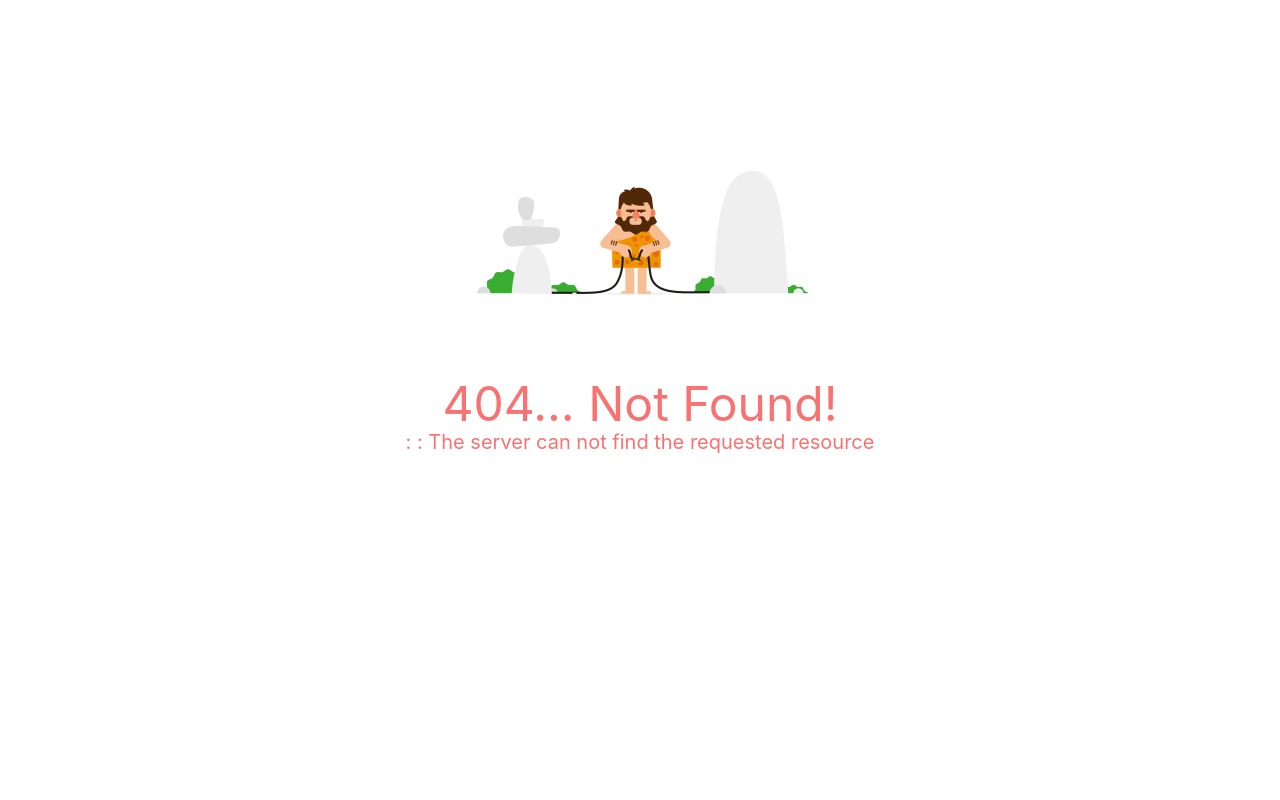
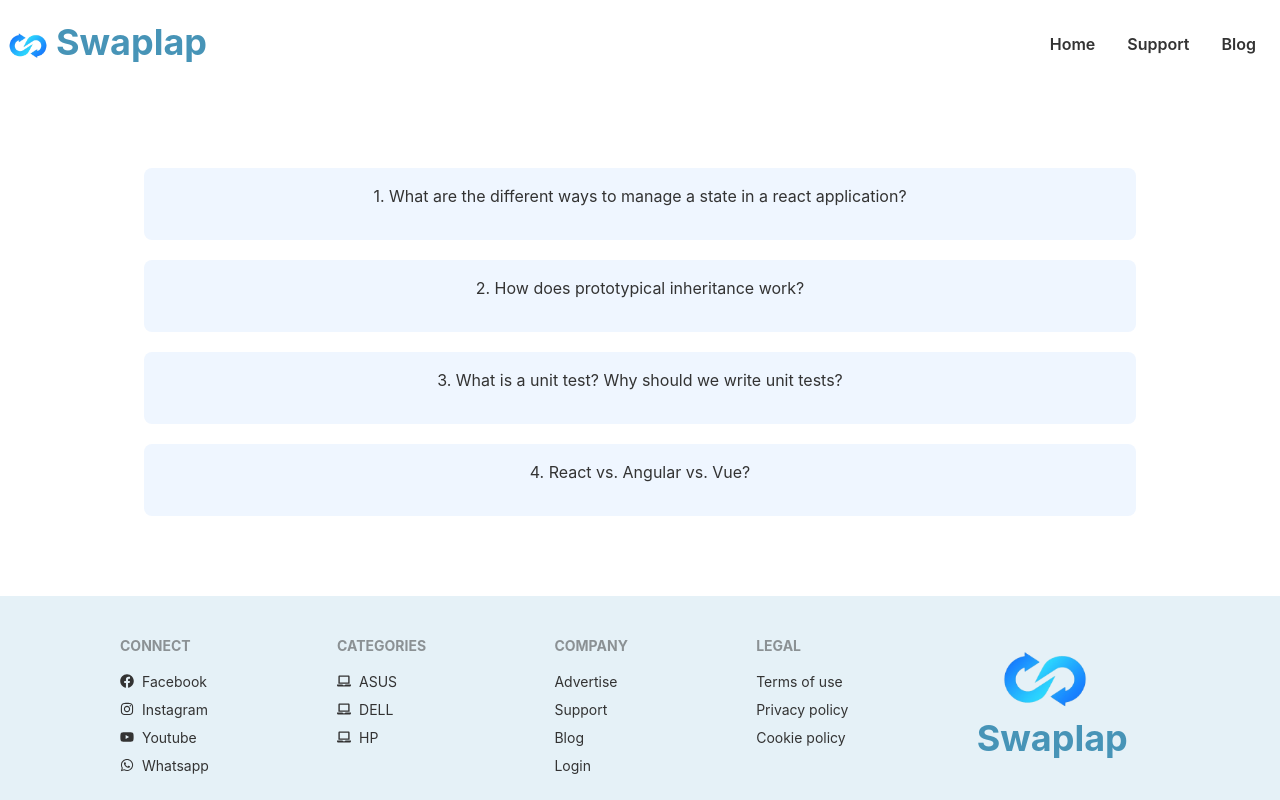
Before and after one commit to mrseeker53/swaplap-client, a React (Create React App) app: page /blog in a window 1280 px wide. Before the commit this address had no page. Shown: the top 800 px of the page. Built offline with nearby package versions, Linux system fonts and the light colour scheme.

Commit message:
Added Blog

```diff
--- /dev/null
+++ b/src/Pages/Blog/Blog.js
@@ -0,0 +1,85 @@
+import React from 'react';
+import useTitle from '../../hooks/useTitle';
+
+const Blog = () => {
+    // Dynamic title using hook
+    useTitle('Blog');
+
+    return (
+        // use grid
+        <div className='grid grid-cols-1 gap-5 my-20 mx-12 md:mx-36'>
+            <details className='bg-blue-50 rounded-lg flex justify-center pb-4 px-20'>
+                {/* question */}
+                <summary className='py-4 flex justify-between duration-200 ease-in cursor-pointer'>
+                    1. What are the different ways to manage a state in a react application?
+                </summary>
+                <hr />
+                {/* answer */}
+                <div className='py-4 px-6 text-md text-justify'>
+                    The <strong>four types of React State</strong> to manage a react application.
+                    <br />
+                    <br />
+                    <strong>Local (UI) state:</strong> Local state is data we manage in one or another component.
+                    Local state is most often managed in React using the useState hook.
+                    <br />
+                    <br />
+                    <strong>Global (UI) state:</strong> Global state is data we manage across multiple components. Global state is necessary when we want to get and update data anywhere in our app, or in multiple components at least.
+                    <br />
+                    <br />
+                    <strong>Server state:</strong> Data that comes from an external server that must be integrated with our UI state. Server state is a simple concept, but can be hard to manage alongside all of our local and global UI state.
+                    <br />
+                    <br />
+                    <strong>URL state:</strong> Data that exists on our URLs, including the pathname and query parameters. URL state is often missing as a category of state, but it is an important one.
+                </div>
+            </details>
+            <details className='bg-blue-50 rounded-lg flex justify-center pb-4 px-20'>
+                {/* question */}
+                <summary className='py-4 flex justify-between duration-200 ease-in cursor-pointer'>
+                    2. How does prototypical inheritance work?
+                </summary>
+                <hr />
+                {/* answer */}
+                <div className='py-4 px-6 text-md text-justify'>
+                The<strong> Prototypal Inheritance</strong> is a feature in javascript used to add methods and properties in objects. It is a method by which an object can inherit the properties and methods of another object. Traditionally, in order to get and set the [[Prototype]] of an object, we use Object.getPrototypeOf and Object.setPrototypeOf. Nowadays, in modern language, it is being set using __proto__.
+                </div>
+            </details>
+            <details className='bg-blue-50 rounded-lg flex justify-center pb-4 px-20'>
+                {/* question */}
+                <summary className='py-4 flex justify-between duration-200 ease-in cursor-pointer'>
+                    3. What is a unit test? Why should we write unit tests?
+                </summary>
+                <hr />
+                {/* answer */}
+                <div className='py-4 px-6 text-md text-justify'>
+                    <strong>Unit testing</strong> a testing technique using which individual modules are tested to determine if there are any issues by the developer himself. It is concerned with functional correctness of the standalone modules. It uses modules for the testing process which reduces the dependency of waiting for Unit testing frameworks, stubs, drivers and mock objects are used for assistance in unit testing.
+                    <br />
+                    The main aim is to isolate each unit of the system to identify, analyze and fix the defects.
+                    <br />
+                    <br />
+                    In a testing level hierarchy, unit testing is the first level of testing done before integration and other remaining levels of the testing.
+                    <br />
+                    Generally, the software goes under four level of testing: Unit Testing, Integration Testing, System Testing, and Acceptance Testing but sometimes due to time consumption software testers does minimal unit testing but skipping of unit testing may lead to higher defects during Integration Testing, System Testing, and Acceptance Testing or even during Beta Testing which takes place after the completion of software application.
+                </div>
+            </details>
+            <details className='bg-blue-50 rounded-lg flex justify-center pb-4 px-20'>
+                {/* question */}
+                <summary className='py-4 flex justify-between duration-200 ease-in cursor-pointer'>
+                    4. React vs. Angular vs. Vue?
+                </summary>
+                <hr />
+                {/* answer */}
+                <div className='py-4 px-6 text-md text-justify'>
+                    <strong>Angular</strong> was first released by Google in 2010 as a framework for building web applications. It is the most mature framework among React and Vue. If your company has a large team and uses TypeScript, Angular might be a good solution.
+                    <br />
+                    <br />
+                    <strong>React</strong> was released by Facebook in 2013 as a tool to combat the problems triggered by high volumes of traffic that were generated by its Facebook ads. It makes dynamic websites work seamlessly. React is an excellent choice for those just starting out with front-end JavaScript frameworks development and developers looking for more flexibility.
+                    <br />
+                    <br />
+                    <strong>Vue</strong> was released by Evan You in 2014, a former employee of Google who worked on Angular when he was a Googler. It seems to be increasing significantly in the web development field by combining best features of Angular and React. If you’re looking for simplicity and flexibility, Vue is the right choice for you.
+                </div>
+            </details>
+        </div>
+    );
+};
+
+export default Blog;
--- a/src/Pages/NotFound/NotFound.js
+++ b/src/Pages/NotFound/NotFound.js
@@ -1,20 +1,23 @@
 import React from 'react';
 import useTitle from '../../hooks/useTitle';
 import error from '../../assets/images/error.gif';
+import Navbar from '../Shared/Navbar/Navbar';
 
 const NotFound = () => {
     // Declare title using hook
     useTitle('Not Found');
 
     return (
-        // Image is center: grid place-content-center(horizontally) place-items-center(vertically)
-        <div className='grid place-content-center place-items-center text-center my-20'>
+        <div>
+            <Navbar></Navbar>
+            {/* Image is center: grid place-content-center(horizontally) place-items-center(vertically) */}
+        <div className='grid place-content-center place-items-center text-center mb-40'>
             {/* Add an gif file */}
             <img className='w-1/2' src={error} alt="" />
             <h1 className='text-error text-5xl'>404... Not Found!</h1>
             <p className='text-error text-xl'>: : The server can not find the requested resource</p>
         </div>
-
+        </div>
     );
 
 };
--- a/src/Pages/Shared/Footer/Footer.js
+++ b/src/Pages/Shared/Footer/Footer.js
@@ -44,8 +44,8 @@ const Footer = () => {
                     <Link to="/" className="link link-hover hover:text-secondary">Cookie policy</Link>
                 </div>
                 <Link to="/">
-                    <img className='pl-8' src={logo} alt="" />
-                    <p className='text-5xl font-bold mt-[-14px] text-primary-focus hover:text-primary'>Swaplap</p>
+                    <img className='pl-6 w-28' src={logo} alt="" />
+                    <p className='text-4xl font-bold mt-[-14px] text-primary-focus hover:text-primary'>Swaplap</p>
                 </Link>
             </div>
             <div className='text-center mt-32'>
--- a/src/Pages/Shared/Navbar/Navbar.js
+++ b/src/Pages/Shared/Navbar/Navbar.js
@@ -8,6 +8,7 @@ const Navbar = () => {
     const menuItems = <React.Fragment>
         <li><Link to="/" className=' hover:text-primary-focus'>Home</Link></li>
         <li><Link to="/support" className=' hover:text-primary-focus'>Support</Link></li>
+        <li><Link to="/blog" className=' hover:text-primary-focus'>Blog</Link></li>
     </React.Fragment>
 
     return (
```
Also changed, not shown: src/Routes/Routes/Routes.js (+9 -5 lines). Lines whose indentation alone changed are shown as unchanged.
